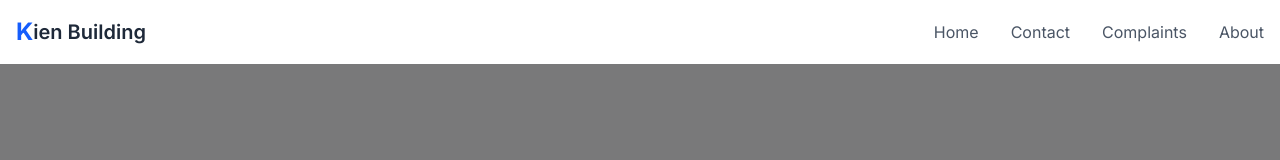
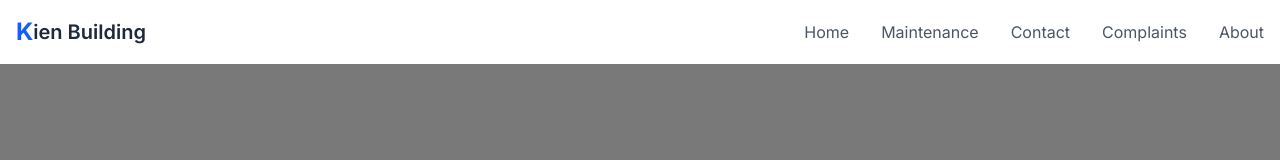
Before and after one commit to baobao25-tester/strata-project, a Next.js app: page / in a window 1280 px wide. Shown: the top 160 px of the page. Built offline with nearby package versions, Linux system fonts and the light colour scheme.

Commit message:
modified nav bar

```diff
--- a/src/components/Navbar.tsx
+++ b/src/components/Navbar.tsx
@@ -21,6 +21,9 @@
           <div className="hidden md:flex items-center space-x-8">
             <Link href="/" className="text-gray-600 hover:text-blue-600">
               Home
+            </Link>
+            <Link href="/maintenance" className="text-gray-600 hover:text-blue-600">
+              Maintenance
             </Link>
             <Link href="/contact" className="text-gray-600 hover:text-blue-600">
               Contact
@@ -66,6 +69,13 @@
               Home
             </Link>
             <Link
+              href="/maintenance"
+              className="block px-3 py-2 rounded-md text-base font-medium text-gray-700 hover:text-blue-600 hover:bg-gray-50"
+              onClick={() => setIsOpen(false)}
+            >
+              Maintenance
+            </Link>
+            <Link
               href="/contact"
               className="block px-3 py-2 rounded-md text-base font-medium text-gray-700 hover:text-blue-600 hover:bg-gray-50"
               onClick={() => setIsOpen(false)}
```
